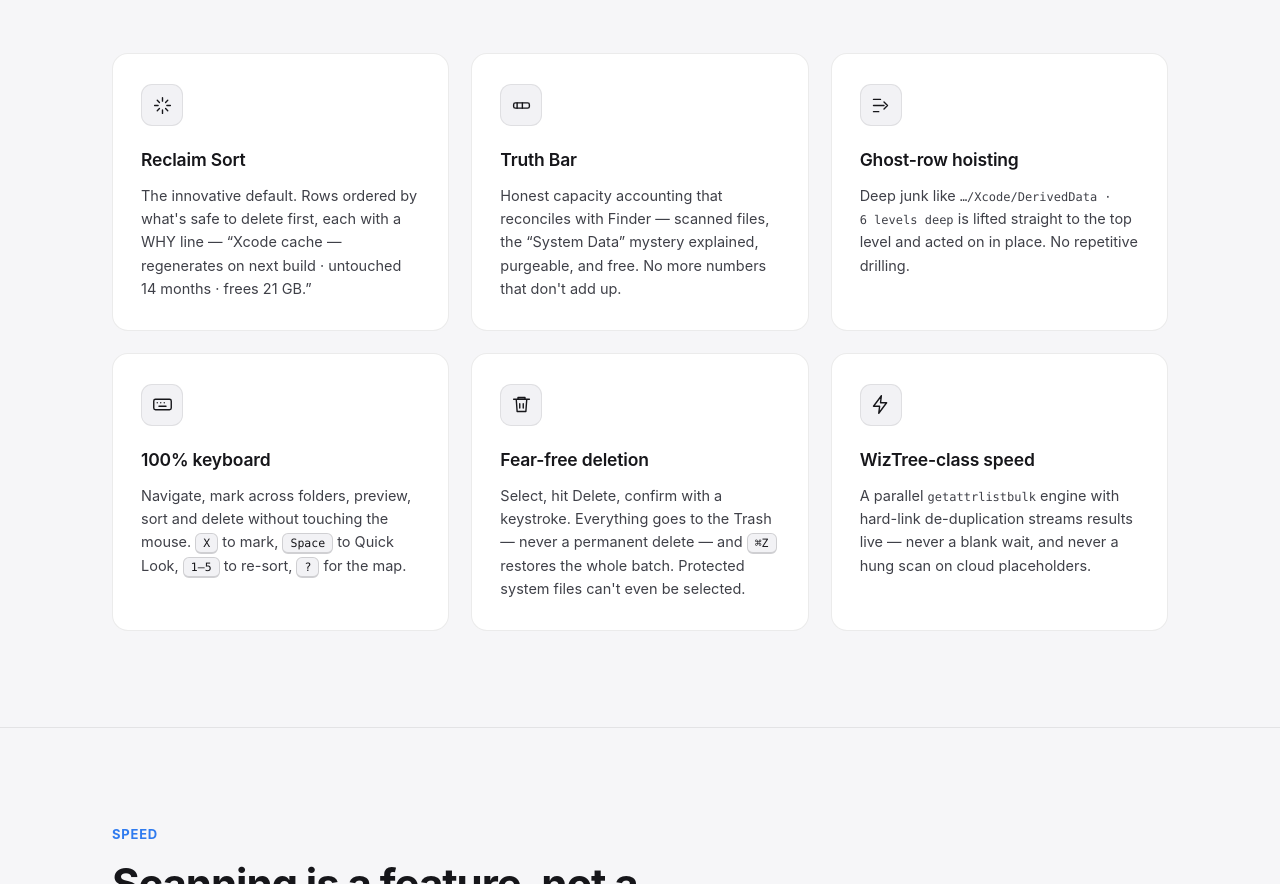
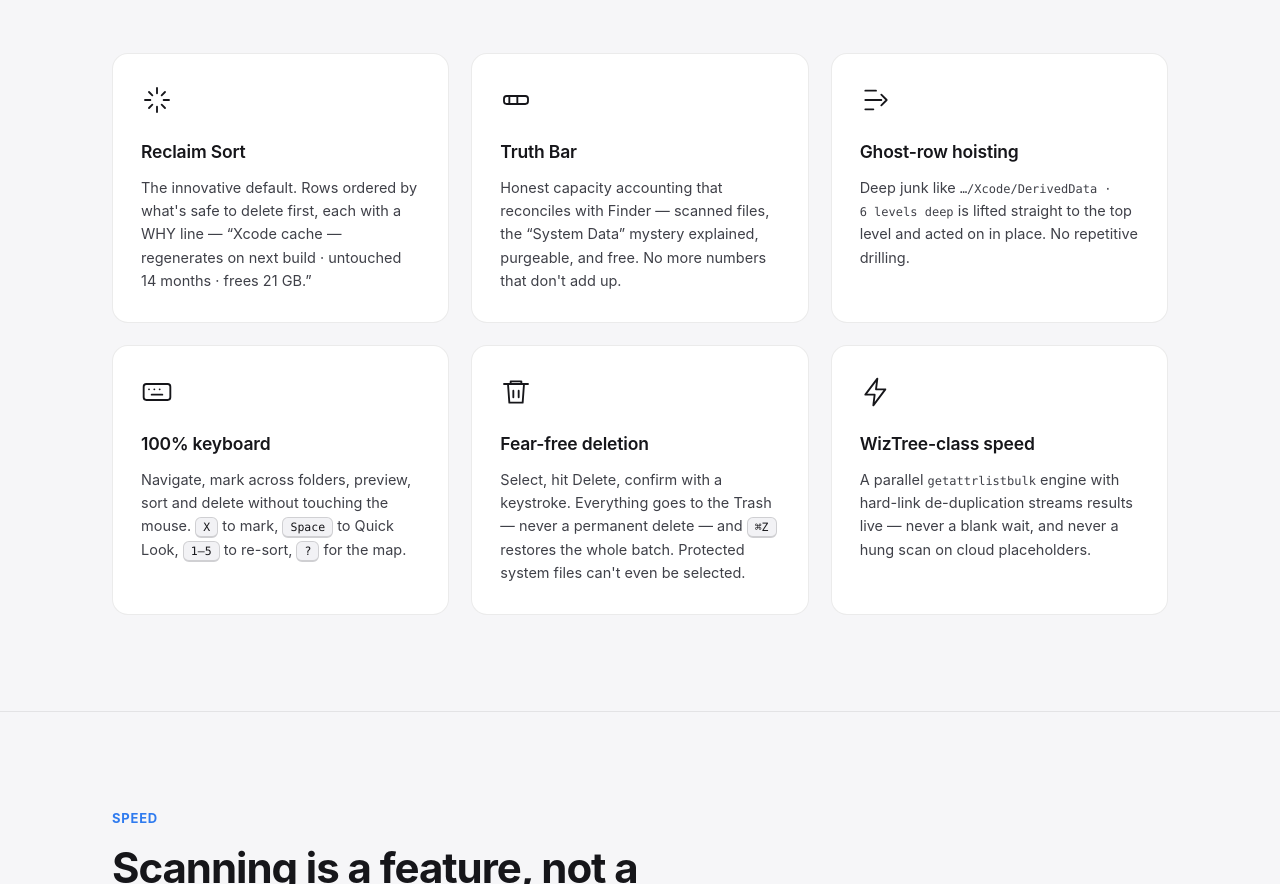
Before and after one commit to avantigroupai/diskx-web, a plain HTML site: page index.html in a window 1280 px wide. Shown: the part 2377-3261 px from the top of the page. Drawn offline with Linux system fonts and the light colour scheme.

Commit message:
Features: drop the icon container, scale glyphs to 32px
The 42px bordered box inset each icon from the card's text column and
added chrome that earned nothing. Bare glyphs align flush with the
heading beneath them and read as more deliberate.

Stroke-width trimmed from the 1.6 base to 1.4 — it is expressed in the
24-unit viewBox, so it scales with the icon and a 32px glyph would
otherwise read as heavy.

Co-Authored-By: Claude Opus 5 <noreply@anthropic.com>

```diff
--- a/index.html
+++ b/index.html
@@ -303,8 +303,12 @@
   @media (max-width: 600px) { .grid { grid-template-columns: 1fr; } }
   .feat { background: var(--pane); border: 1px solid var(--line); border-radius: var(--radius); padding: 30px 28px; transition: border-color .18s, transform .18s; }
   .feat:hover { border-color: var(--line-strong); transform: translateY(-2px); }
-  .feat .ib { width: 42px; height: 42px; border-radius: 11px; background: var(--pane-2); border: 1px solid var(--line); display: grid; place-items: center; margin-bottom: 20px; }
-  .feat .ib .icon { width: 21px; height: 21px; color: var(--ink); }
+  /* Bare icons, no container chrome: the glyph aligns flush with the heading
+     below it instead of being inset by a box border. */
+  .feat .ib { display: flex; align-items: center; margin-bottom: 22px; }
+  /* stroke-width is in the 24-unit viewBox, so it scales with the icon —
+     trimmed from the 1.6 base so a 32px glyph does not read as heavy. */
+  .feat .ib .icon { width: 32px; height: 32px; color: var(--ink); stroke-width: 1.4; }
   .feat h3 { font-size: 17.5px; font-weight: 640; margin-bottom: 10px; letter-spacing: -0.01em; }
   .feat p { color: var(--ink-2); font-size: 14.5px; }
   kbd { font-family: var(--mono); font-size: 11.5px; background: var(--pane-2); border: 1px solid var(--line-strong); border-bottom-width: 2px; border-radius: 6px; padding: 2px 7px; color: var(--ink); }
```
